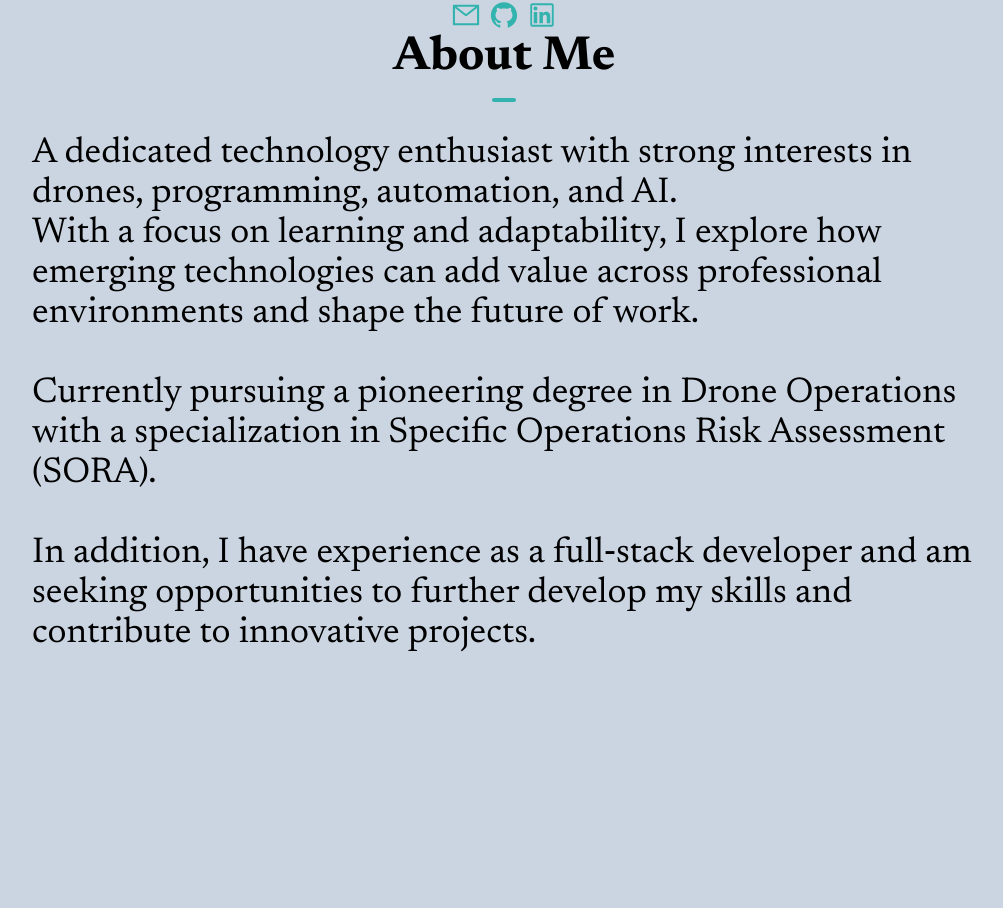
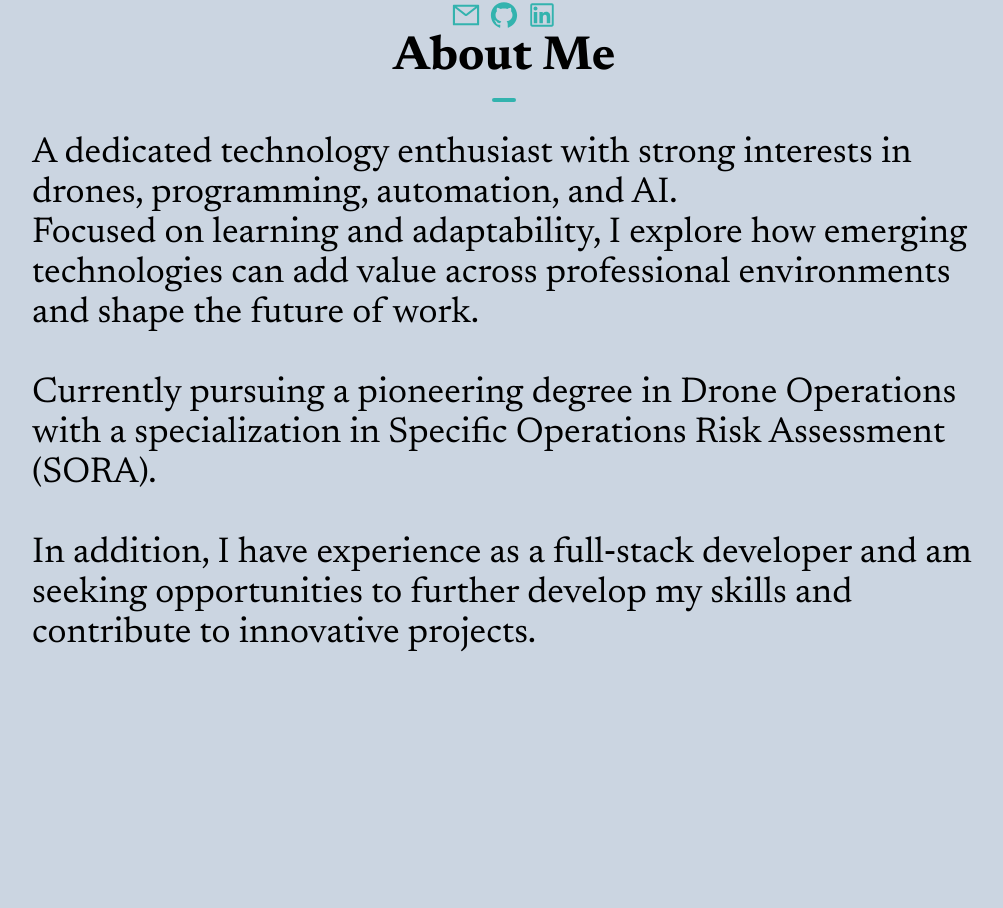
Before and after one commit to Marshan88/nextjs-portfolio, a Next.js app: page / in a window 1280 px wide. Shown: the part 896-1804 px from the top of the page, without its empty margins (136-1139 px from the left). Built offline with nearby package versions, Linux system fonts and the light colour scheme.

Commit message:
AboutSection improved readability

```diff
--- a/components/AboutSection.tsx
+++ b/components/AboutSection.tsx
@@ -57,7 +57,7 @@ const AboutSection = () => {
             <p className="text-4xl">
               A dedicated technology enthusiast with strong interests in drones,
               programming, automation, and AI. <br></br>
-              With a focus on learning and adaptability, I explore how emerging
+              Focused on learning and adaptability, I explore how emerging
               technologies can add value across professional environments and
               shape the future of work.
               <br></br>
```
